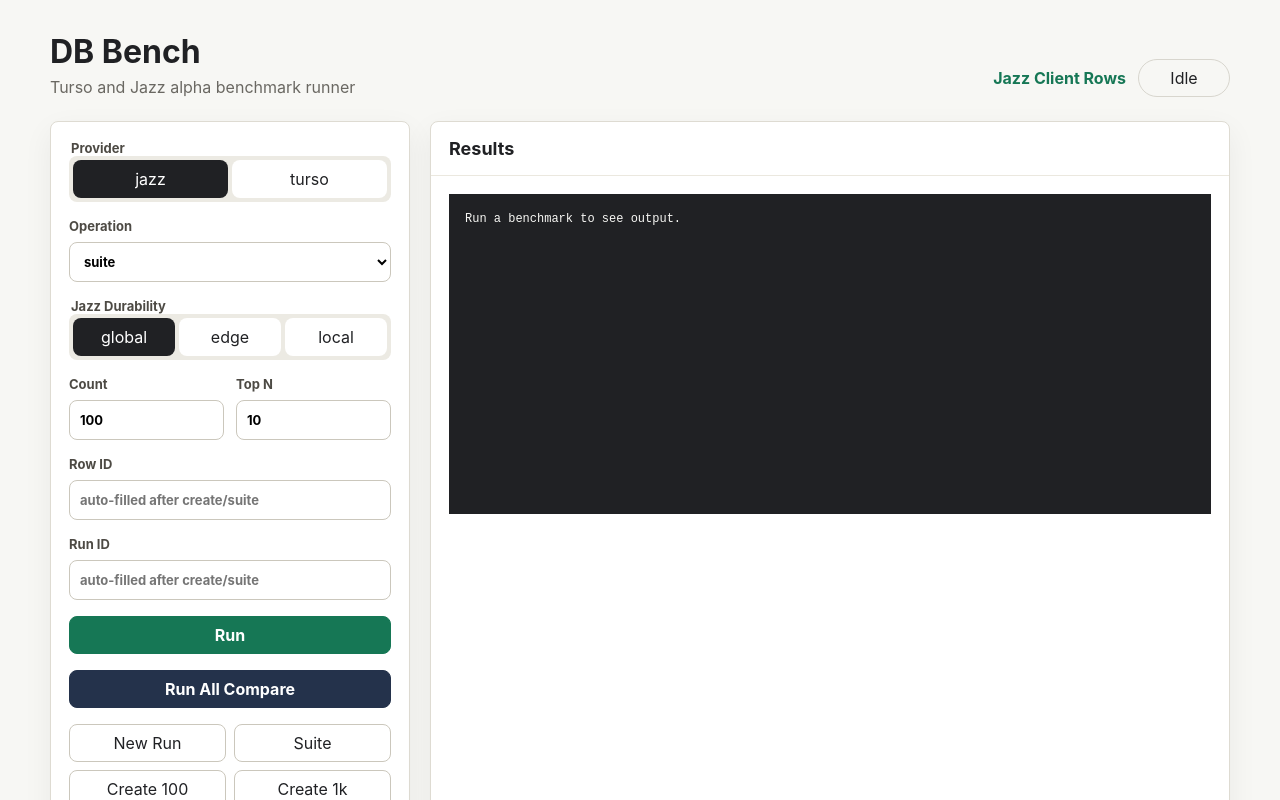
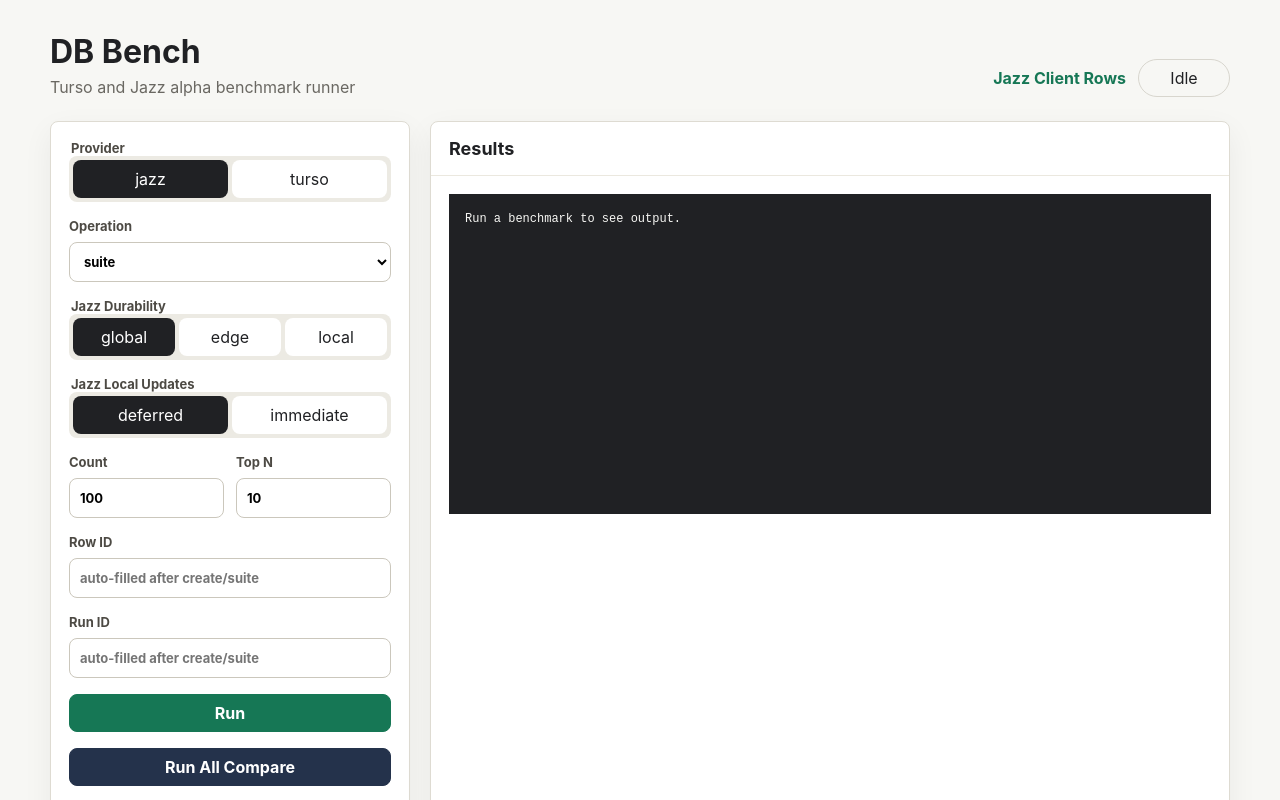
Before and after one commit to tobiaslins/db-bench, a Next.js app: page / in a window 1280 px wide. Shown: the top 800 px of the page. Built offline with nearby package versions, Linux system fonts and the light colour scheme.

Commit message:
Add localUpdate setting jazz

```diff
--- a/app/bench-console.tsx
+++ b/app/bench-console.tsx
@@ -1,7 +1,7 @@
 "use client";
 
 import { useMemo, useState } from "react";
-import type { BenchOperation, BenchProvider, JazzDurabilityTier } from "../lib/bench/types";
+import type { BenchOperation, BenchProvider, JazzDurabilityTier, JazzLocalUpdates } from "../lib/bench/types";
 
 type BenchResponse = {
   provider?: BenchProvider;
@@ -27,6 +27,7 @@
 const providers: BenchProvider[] = ["jazz", "turso"];
 const operations: BenchOperation[] = ["suite", "create", "select10", "selectTopN", "getById", "updateTopN", "updateById"];
 const jazzDurabilityTiers: JazzDurabilityTier[] = ["global", "edge", "local"];
+const jazzLocalUpdatesOptions: JazzLocalUpdates[] = ["deferred", "immediate"];
 
 function isRecord(value: unknown): value is Record<string, unknown> {
   return typeof value === "object" && value !== null;
@@ -127,6 +128,7 @@
   const [id, setId] = useState("");
   const [runId, setRunId] = useState("");
   const [jazzDurabilityTier, setJazzDurabilityTier] = useState<JazzDurabilityTier>("global");
+  const [jazzLocalUpdates, setJazzLocalUpdates] = useState<JazzLocalUpdates>("deferred");
   const [status, setStatus] = useState<RunState>("idle");
   const [compareStatus, setCompareStatus] = useState<CompareState>("idle");
   const [response, setResponse] = useState<BenchResponse | null>(null);
@@ -145,6 +147,7 @@
       id: id || undefined,
       runId: runId || undefined,
       jazzDurabilityTier: provider === "jazz" ? jazzDurabilityTier : undefined,
+      jazzLocalUpdates: provider === "jazz" ? jazzLocalUpdates : undefined,
     };
 
     const result = (await fetch(`/api/bench/${provider}`, {
@@ -169,6 +172,7 @@
       n,
       runId: nextRunId,
       jazzDurabilityTier: nextProvider === "jazz" ? jazzDurabilityTier : undefined,
+      jazzLocalUpdates: nextProvider === "jazz" ? jazzLocalUpdates : undefined,
     };
 
     return (await fetch(`/api/bench/${nextProvider}`, {
@@ -246,6 +250,7 @@
           </label>
 
           {provider === "jazz" ? (
+            <>
               <fieldset>
                 <legend>Jazz Durability</legend>
                 <div className="segmented three">
@@ -261,6 +266,23 @@
                   ))}
                 </div>
               </fieldset>
+
+              <fieldset>
+                <legend>Jazz Local Updates</legend>
+                <div className="segmented">
+                  {jazzLocalUpdatesOptions.map((item) => (
+                    <button
+                      className={item === jazzLocalUpdates ? "active" : ""}
+                      key={item}
+                      onClick={() => setJazzLocalUpdates(item)}
+                      type="button"
+                    >
+                      {item}
+                    </button>
+                  ))}
+                </div>
+              </fieldset>
+            </>
           ) : null}
 
           <div className="grid2">
--- a/lib/bench/adapters/jazz.ts
+++ b/lib/bench/adapters/jazz.ts
@@ -31,6 +31,7 @@
 function getReadOptions(options?: BenchOptions) {
   return {
     tier: getDurabilityTier(options),
+    localUpdates: options?.jazzLocalUpdates ?? "deferred",
     propagation: process.env.JAZZ_SERVER_URL ? "full" : "local-only",
   } as const;
 }
--- a/lib/bench/runner.ts
+++ b/lib/bench/runner.ts
@@ -17,6 +17,7 @@
   const n = clampInteger(request.n, 10, 1000);
   const options = {
     jazzDurabilityTier: request.jazzDurabilityTier,
+    jazzLocalUpdates: request.jazzLocalUpdates,
     runId: request.runId || makeRunId(),
   };
 
--- a/lib/bench/types.ts
+++ b/lib/bench/types.ts
@@ -10,9 +10,11 @@
   | "updateById"
   | "suite";
 export type JazzDurabilityTier = "local" | "edge" | "global";
+export type JazzLocalUpdates = "immediate" | "deferred";
 
 export type BenchOptions = {
   jazzDurabilityTier?: JazzDurabilityTier;
+  jazzLocalUpdates?: JazzLocalUpdates;
   runId: string;
 };
 
@@ -55,6 +57,7 @@
   id?: string;
   runId?: string;
   jazzDurabilityTier?: JazzDurabilityTier;
+  jazzLocalUpdates?: JazzLocalUpdates;
 };
 
 export type TimedResult<T> = {
```
Also changed, not shown: 1 other file (tests, documents, lock files or other folders). Lines whose indentation alone changed are shown as unchanged.
